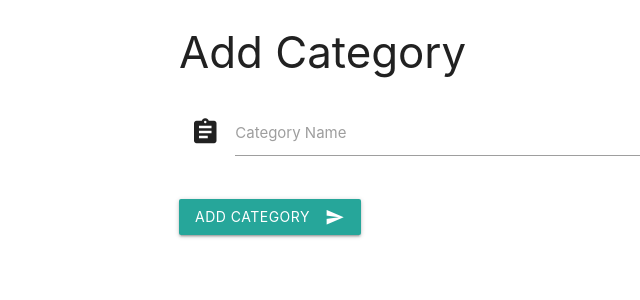
After one commit to sarahloh/data_centric_dev_mini_project, a Flask app: page /add_category in a window 1280 px wide. The commit adds this page. Shown: the top 300 px of the page, without its empty margins (13-653 px from the left). Run offline with Flask 2, Linux system fonts and the light colour scheme; some libraries are stand-ins or nearby versions.

Commit message:
Add CRUD functionality for categories

```diff
--- a/app.py
+++ b/app.py
@@ -58,6 +58,36 @@ def get_categories():
     return render_template('categories.html',
         categories=mongo.db.categories.find())
 
+@app.route('/add_category')
+def add_category():
+    return render_template('addcategory.html')
+
+@app.route('/insert_category', methods=['POST'])
+def insert_category():
+    mongo.db.categories.insert_one({'category_name': request.form.get('category_name')})
+    return redirect(url_for('get_categories'))
+
+@app.route('/edit_category/<category_id>')
+def edit_category(category_id):
+    the_category = mongo.db.categories.find_one({"_id": ObjectId(category_id)})
+    return render_template('editcategory.html', category=the_category)
+
+
+@app.route('/update_category/<category_id>', methods=['POST'])
+def update_category(category_id):
+    mongo.db.categories.update({'_id': ObjectId(category_id)},
+    {
+        'category_name': request.form.get('category_name')
+    })
+    return redirect(url_for('get_categories'))
+
+
+@app.route('/delete_category/<category_id>')
+def delete_category(category_id):
+    mongo.db.categories.remove({'_id': ObjectId(category_id)})
+    return redirect(url_for('get_categories'))
+
+
 if __name__ == '__main__':
     app.run(host=os.getenv('IP'),
             port=os.getenv('PORT'),
--- /dev/null
+++ b/templates/addcategory.html
@@ -0,0 +1,22 @@
+{% extends 'base.html' %} {% block content %}
+
+<h3>Add Category</h3>
+
+<div class="row">
+    <form action="{{url_for('insert_category')}}" method="POST" class="col s12">
+        <div class="row">
+            <div class="input-field col s12">
+                <i class="material-icons prefix">assignment</i>
+                <input id="category_name" name="category_name" type="text" class="validate">
+                <label for="category_name">Category Name</label>
+            </div>
+        </div>
+        <div class="row">
+            <button class="btn waves-effect waves-light" type="submit">Add Category
+                <i class="material-icons right">send</i>
+            </button>
+        </div>
+    </form>
+</div>
+
+{% endblock %}
```
Also changed, not shown: templates/categories.html (+6 -2 lines), templates/editcategory.html (added, +22 -0 lines), README.md.
